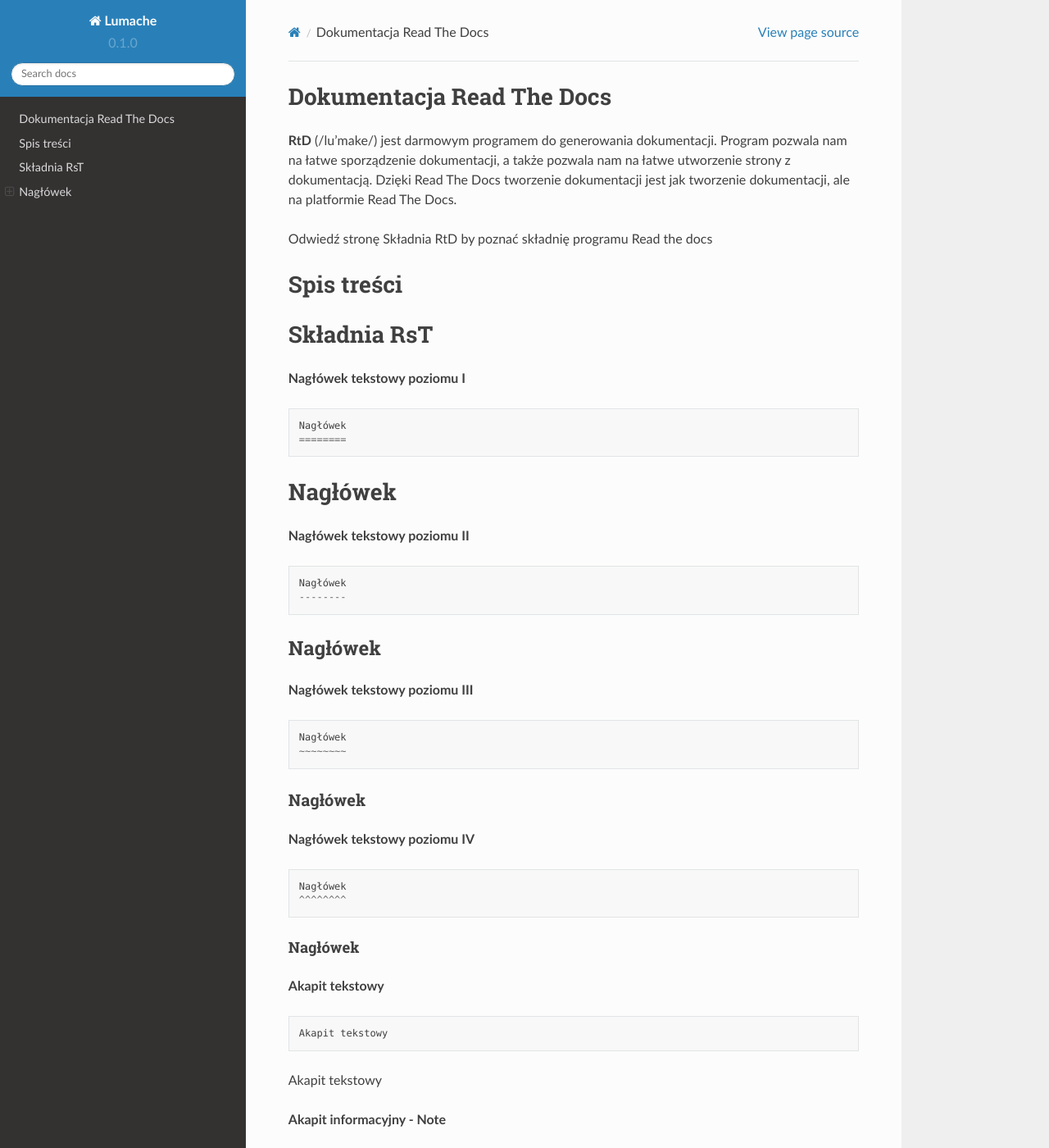
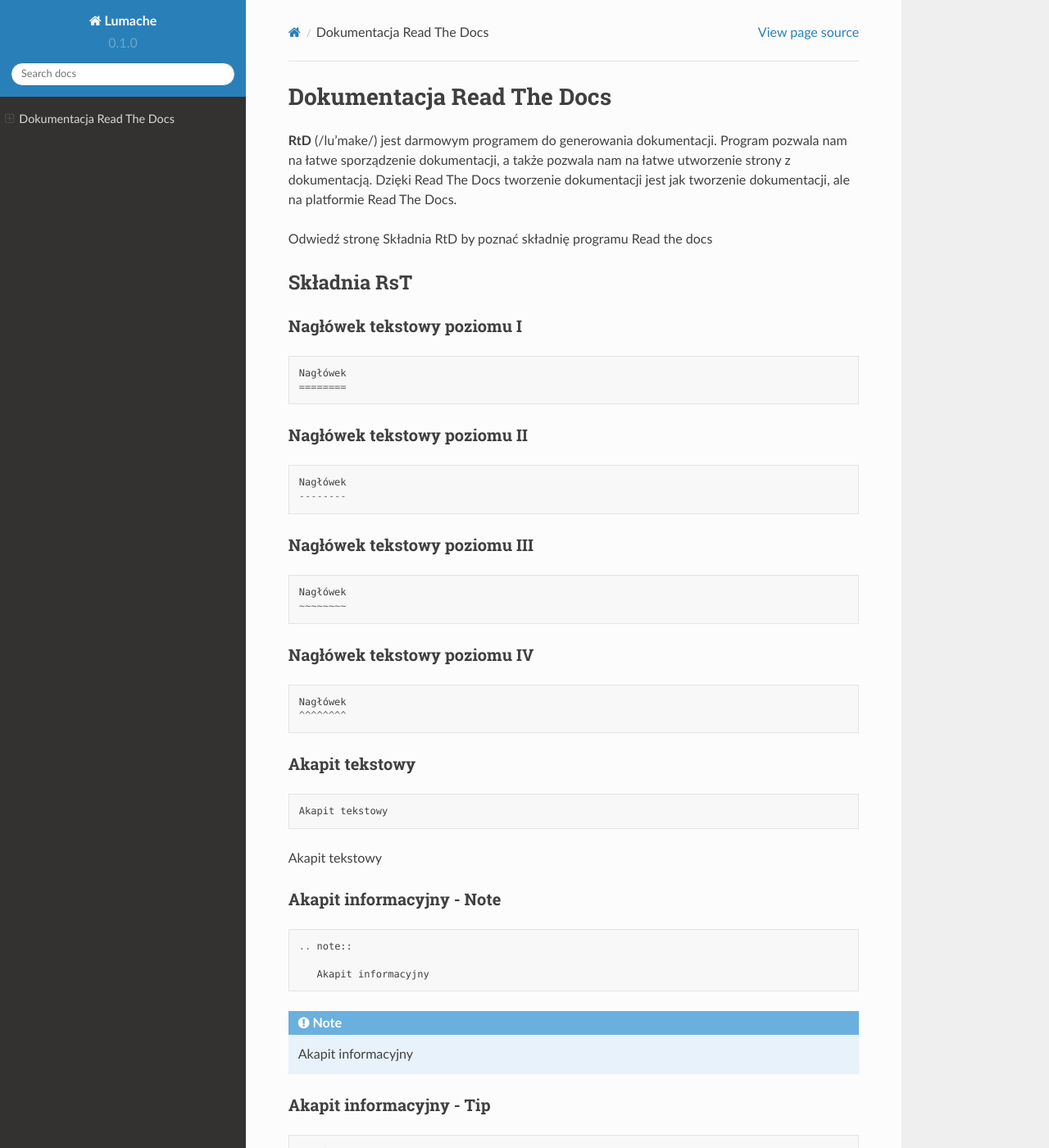
Before and after one commit to Solarczyk/zse-4tpks-rtd, a Sphinx documentation site: the page built from docs/source/index.rst, in a window 1280 px wide and 1400 px high. Shown: the whole window at 82% size. Built offline with Sphinx 7.4.7 and the Read the Docs theme 2.0.0, drawn with Linux system fonts in a browser that asks for light colours; pages that are not in the unit, such as notebooks, are missing from menus.

Commit message:
Update index.rst

```diff
--- a/docs/source/index.rst
+++ b/docs/source/index.rst
@@ -9,8 +9,7 @@ na platformie Read The Docs.
 
 Odwiedź stronę :doc:`Składnia RtD` by poznać składnię programu Read the docs
 
-Spis treści
-===========
+
 
 .. toctree::
 
@@ -19,52 +18,48 @@ Spis treści
    O Autorze
 
 
-
 Składnia RsT
-============
+------------
 
 
-**Nagłówek tekstowy poziomu I**
+Nagłówek tekstowy poziomu I
+~~~~~~~~~~~~~~~~~~~~~~~~~~~
 
 .. code-block::
 
    Nagłówek
    ========
 
-Nagłówek
-========
 
-**Nagłówek tekstowy poziomu II**
+Nagłówek tekstowy poziomu II
+~~~~~~~~~~~~~~~~~~~~~~~~~~~~
 
 .. code-block::
 
    Nagłówek
    --------
 
-Nagłówek
---------
 
-**Nagłówek tekstowy poziomu III**
+Nagłówek tekstowy poziomu III
+~~~~~~~~~~~~~~~~~~~~~~~~~~~~~
 
 .. code-block::
 
    Nagłówek
    ~~~~~~~~
 
-Nagłówek
-~~~~~~~~
 
-**Nagłówek tekstowy poziomu IV**
+Nagłówek tekstowy poziomu IV
+~~~~~~~~~~~~~~~~~~~~~~~~~~~~
 
 .. code-block::
 
    Nagłówek
    ^^^^^^^^
 
-Nagłówek
-^^^^^^^^
 
-**Akapit tekstowy**
+Akapit tekstowy
+~~~~~~~~~~~~~~~
 
 .. code-block::
 
@@ -72,7 +67,8 @@ Nagłówek
 
 Akapit tekstowy
 
-**Akapit informacyjny - Note**
+Akapit informacyjny - Note
+~~~~~~~~~~~~~~~~~~~~~~~~~~
 
 .. code-block::
 
@@ -84,7 +80,8 @@ Akapit tekstowy
 
    Akapit informacyjny
 
-**Akapit informacyjny - Tip**
+Akapit informacyjny - Tip
+~~~~~~~~~~~~~~~~~~~~~~~~~
 
 .. code-block::
 
@@ -96,7 +93,8 @@ Akapit tekstowy
 
    Akapit informacyjny
 
-**Fragment kodu - liniowy**
+Fragment kodu - liniowy
+~~~~~~~~~~~~~~~~~~~~~~~
 
 .. code-block::
 
@@ -105,7 +103,8 @@ Akapit tekstowy
 
 ``Fragment kodu``
 
-**Fragment kodu - blokowy**
+Fragment kodu - blokowy
+~~~~~~~~~~~~~~~~~~~~~~~
 
 .. code-block::
 
@@ -113,19 +112,22 @@ Akapit tekstowy
 
           Fragment kodu
 
-**Odnośnik wewnętrzny (w obrębie dokumentacji)**
+Odnośnik wewnętrzny (w obrębie dokumentacji)
+~~~~~~~~~~~~~~~~~~~~~~~~~~~~~~~~~~~~~~~~~~~~
 
 .. code-block::
 
        The output of this line has no spaces at the beginning.
 
-**Odnośnik zewnętrzny (do innego serwisu)**
+Odnośnik zewnętrzny (do innego serwisu)
+~~~~~~~~~~~~~~~~~~~~~~~~~~~~~~~~~~~~~~~
 
 .. code-block::
 
        The output of this line has no spaces at the beginning.
 
-**Lista numerowana**
+Lista numerowana
+~~~~~~~~~~~~~~~~
 
 .. code-block::
 
@@ -136,18 +138,20 @@ Akapit tekstowy
 #. Element 1
 #. Element 2
 
-**Lista wypunktowana**
+Lista wypunktowana
+~~~~~~~~~~~~~~~~~~
 
 .. code-block::
 
-   *Element 1
-   *Element 2
+   * Element 1
+   * Element 2
    itd...
 
-*Element 1
-*Element 2
+* Element 1
+* Element 2
 
-**Lista definicji**
+Lista definicji
+~~~~~~~~~~~~~~~
 
 .. code-block::
 
@@ -157,19 +161,22 @@ Akapit tekstowy
 Określenie
    Definicja
 
-**Obraz**
+Obraz
+~~~~~
 
 .. code-block::
 
        The output of this line has no spaces at the beginning.
 
-**Tabela z danymi**
+Tabela z danymi
+~~~~~~~~~~~~~~~
 
 .. code-block::
 
        The output of this line has no spaces at the beginning.
 
-**Lista Zadań wykonanych i niewykonanych**
+Lista Zadań wykonanych i niewykonanych
+~~~~~~~~~~~~~~~~~~~~~~~~~~~~~~~~~~~~~~
 
 .. code-block::
 
```
